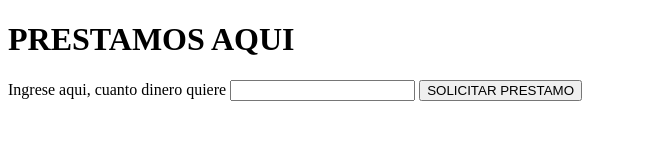
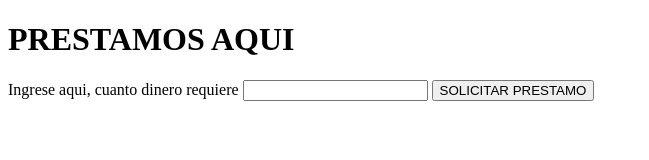
Before and after one commit to agustinhahn/PrestamosSimple, a plain HTML site: page index.html in a window 1280 px wide. Shown: the whole page, without its empty margins (0-649 px from the left). Drawn offline with Linux system fonts and the light colour scheme.

```diff
--- a/index.html
+++ b/index.html
@@ -8,7 +8,7 @@
 <body>
     <div class="container">
         <h1>PRESTAMOS AQUI</h1>
-        <label>Ingrese aqui, cuanto dinero quiere</label>
+        <label>Ingrese aqui, cuanto dinero requiere</label>
         <input class="inputSolicitud" type="number"/>
         <button class="btnSolicitarPrestamo">SOLICITAR PRESTAMO</button>
     </div>
```
